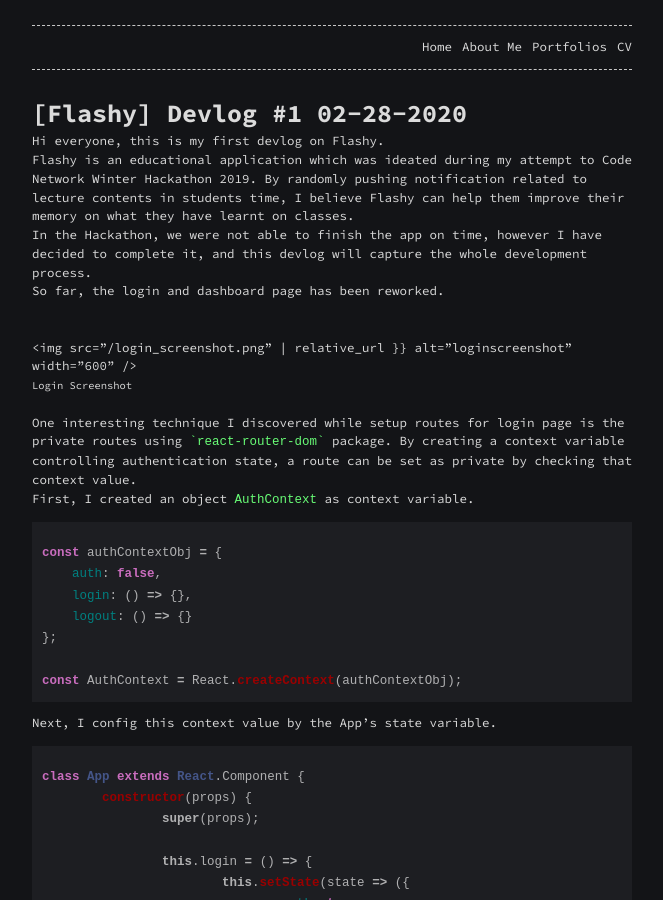
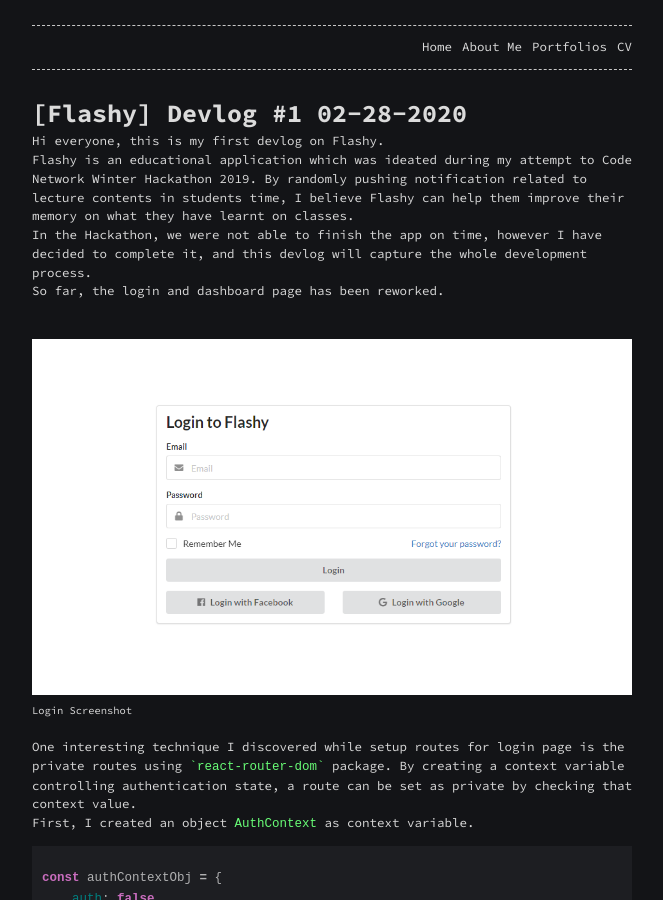
Before and after one commit to khoatong2510/khoatong2510.github.io, a Jekyll site: the page built from _posts/2020-02-28-[Flashy]Devlog#1.md, in a window 1280 px wide and 900 px high. Shown: the whole window, without its empty margins (308-971 px from the left). Built offline with Jekyll 4.4.1, drawn with Linux system fonts in a browser that asks for light colours.

Commit message:
change image url

```diff
--- a/_posts/2020-02-28-[Flashy]Devlog#1.md
+++ b/_posts/2020-02-28-[Flashy]Devlog#1.md
@@ -13,7 +13,7 @@ In the Hackathon, we were not able to finish the app on time, however I have dec
 
 So far, the login and dashboard page has been reworked.
 <br>
-<img src="{{site.baseurl}}/login_screenshot.png" | relative_url }} alt="loginscreenshot" width="600" />
+<img src="{{ site.baseurl }}/login_screenshot.png" alt="loginscreenshot" width="600" />
 <small>Login Screenshot</small>
 <br>
 
```
